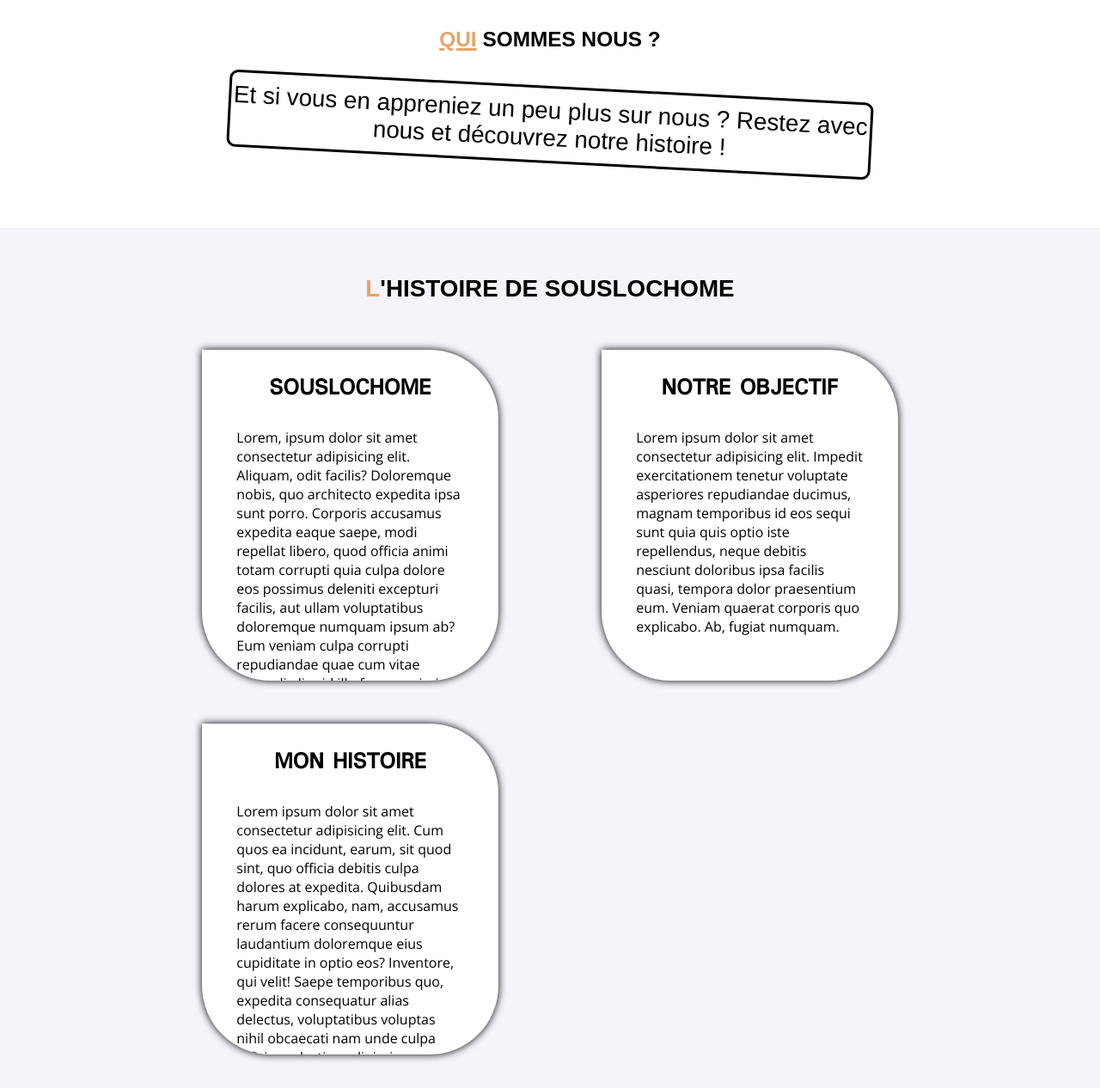
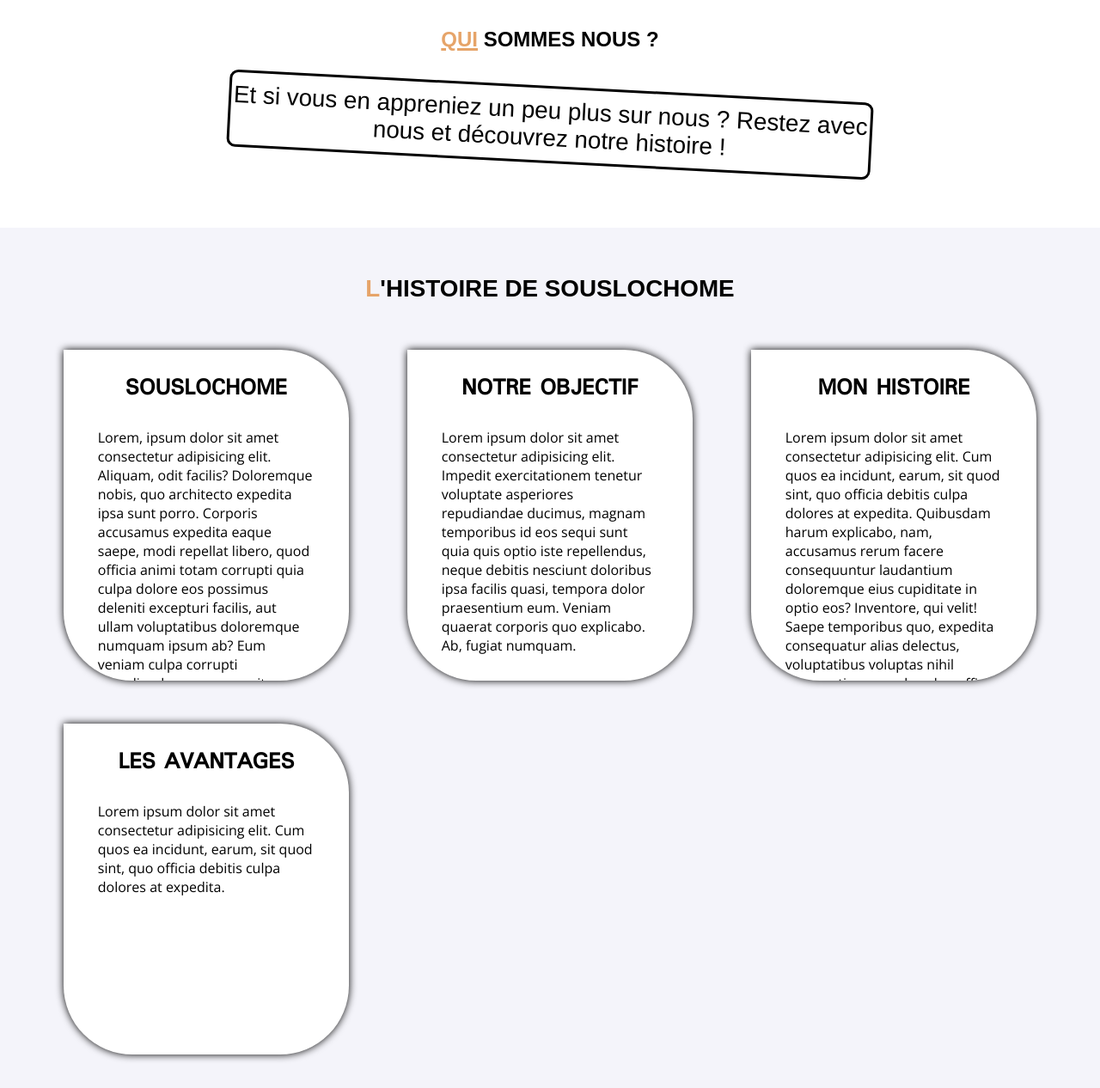
Before and after one commit to gabrielprl/SousLocHome, a website: page index.html in a window 1280 px wide. Shown: the part 672-1938 px from the top of the page at 86% size. Drawn offline with Linux system fonts and the light colour scheme.

Commit message:
fix responsive mobile bulles

```diff
--- a/index.html
+++ b/index.html
@@ -53,6 +53,10 @@
                 <div class="bulles">
                     <h2>mon histoire</h2>
                     <p>Lorem ipsum dolor sit amet consectetur adipisicing elit. Cum quos ea incidunt, earum, sit quod sint, quo officia debitis culpa dolores at expedita. Quibusdam harum explicabo, nam, accusamus rerum facere consequuntur laudantium doloremque eius cupiditate in optio eos? Inventore, qui velit! Saepe temporibus quo, expedita consequatur alias delectus, voluptatibus voluptas nihil obcaecati nam unde culpa officia molestiae adipisci. Architecto, illum.</p>
+                </div>
+                <div class="bulles">
+                    <h2>les avantages</h2>
+                    <p>Lorem ipsum dolor sit amet consectetur adipisicing elit. Cum quos ea incidunt, earum, sit quod sint, quo officia debitis culpa dolores at expedita.</p>
                 </div>
             </div>
         </section>
--- a/sass/_general.scss
+++ b/sass/_general.scss
@@ -72,7 +72,7 @@ main{
         text-align: center;
         font-family: sans-serif;
         text-transform: uppercase;
-        font-size: calc(11.6px + 1vw);
+        font-size: calc(11.2px + 1vw);
         margin-top: 30px;
         margin-bottom: 40px;
         span{
@@ -114,7 +114,7 @@ main{
         // display: flex;
         // flex-direction: row;
         display: grid;
-        grid-template-columns: repeat(auto-fill, 415px);
+        grid-template-columns: repeat(auto-fill, 350px);
         justify-content: center;
         margin: auto;
         gap: 50px;
@@ -122,7 +122,7 @@ main{
         .bulles{
           background: #fff;
           margin: auto;
-          width: 83%;
+          width: 95%;
           height: 385px;
           border-radius: 80px;
           border-top-left-radius: 0;
```
Also changed, not shown: css/main.css.
